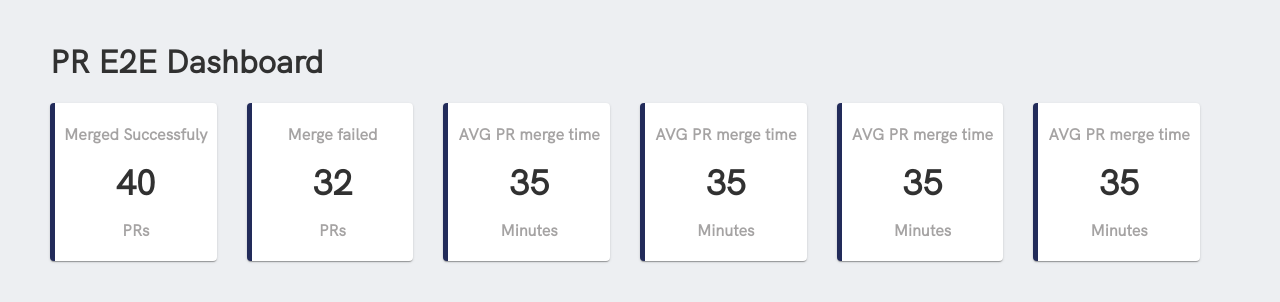
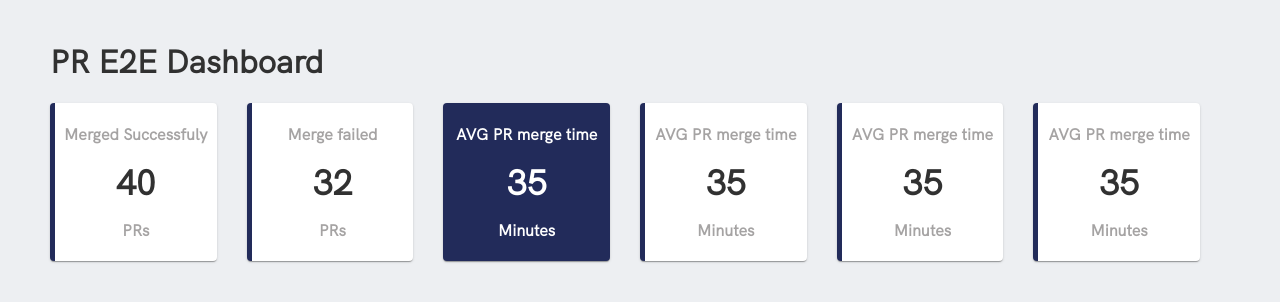
Before and after one commit to gilliC/pr_analytics_dashboard, a React (Create React App) app: page / in a window 1280 px wide. Shown: the top 302 px of the page. Built offline with nearby package versions, Linux system fonts and the light colour scheme.

Commit message:
add reversed card

```diff
--- /dev/null
+++ b/src/common/reversedCard.js
@@ -0,0 +1,37 @@
+import React from "react";
+import { makeStyles } from "@material-ui/core/styles";
+import { FONT_REG, MAIN_BLUE } from "../consts";
+import Paper from "@material-ui/core/Paper";
+
+const useStyles = makeStyles({
+  root: {
+    padding: 5,
+    marginRight: 30,
+    alignItems: 'center',
+    display: 'flex',
+    flexDirection: 'column',
+    backgroundColor: MAIN_BLUE,
+  },
+  title: {
+    fontFamily: FONT_REG,
+    color: 'white',
+    fontSize: 16
+  },
+  number: {
+    fontFamily: FONT_REG,
+    color: 'white',
+    fontSize: 35,
+    margin: 0
+  }
+});
+
+export const ReversedCard = (props) => {
+  const classes = useStyles();
+  return (
+    <Paper className={classes.root}>
+      <h3 className={classes.title}>{props.label}</h3>
+      <h1 className={classes.number}>{props.value}</h1>
+      <h3 className={classes.title}>{props.valueType}</h3>
+    </Paper>
+  );
+};
--- a/src/screens/home/components/mainNumbersRow.js
+++ b/src/screens/home/components/mainNumbersRow.js
@@ -3,6 +3,7 @@ import { makeStyles } from "@material-ui/core/styles";
 import { FONT_REG, TEXT_BLACK } from "../../../consts";
 import Grid from "@material-ui/core/Grid";
 import { Card } from "../../../common/card";
+import { ReversedCard } from "../../../common/reversedCard";
 
 const useStyles = makeStyles({
   container: {
@@ -17,7 +18,7 @@ export const MainNumbersRow = (props) => {
     <Grid lg={12} className={classes.container}>
       <Grid lg={2}> <Card label="Merged Successfuly" value={40} valueType="PRs" /> </Grid>
       <Grid lg={2}> <Card label="Merge failed" value={32} valueType="PRs" /> </Grid>
-      <Grid lg={2}> <Card label="AVG PR merge time " value={35} valueType="Minutes" /> </Grid>
+      <Grid lg={2}> <ReversedCard label="AVG PR merge time " value={35} valueType="Minutes" /> </Grid>
       <Grid lg={2}> <Card label="AVG PR merge time " value={35} valueType="Minutes" /> </Grid>
       <Grid lg={2}> <Card label="AVG PR merge time " value={35} valueType="Minutes" /> </Grid>
       <Grid lg={2}> <Card label="AVG PR merge time " value={35} valueType="Minutes" /> </Grid>
```
